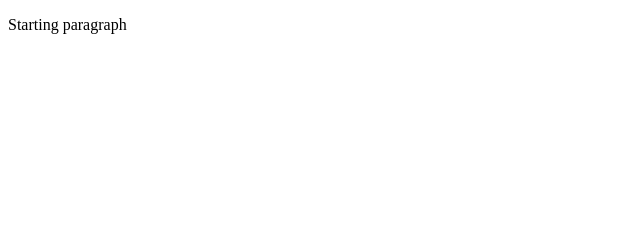
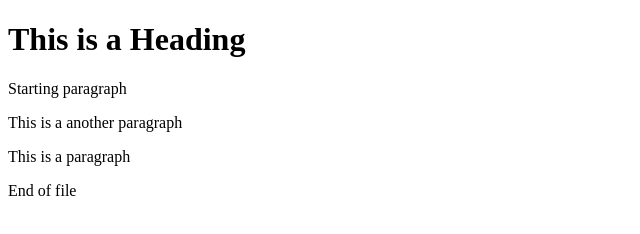
Before and after one commit to testThrowAccount/learning-git, a plain HTML site: page index.html in a window 1280 px wide. Shown: the whole page, without its empty margins (0-640 px from the left). Drawn offline with Linux system fonts and the light colour scheme.

Commit message:
Fix body tag content (#4)

```diff
--- a/index.html
+++ b/index.html
@@ -4,6 +4,10 @@
 <title>Page One of File</title>
 </head>
 <body>
+  <h1>This is a Heading</h1>
   <p>Starting paragraph</p>
+  <p>This is a another paragraph</p>
+  <p>This is a paragraph</p>
+  <p>End of file</p>
 </body>
 </html>
```
